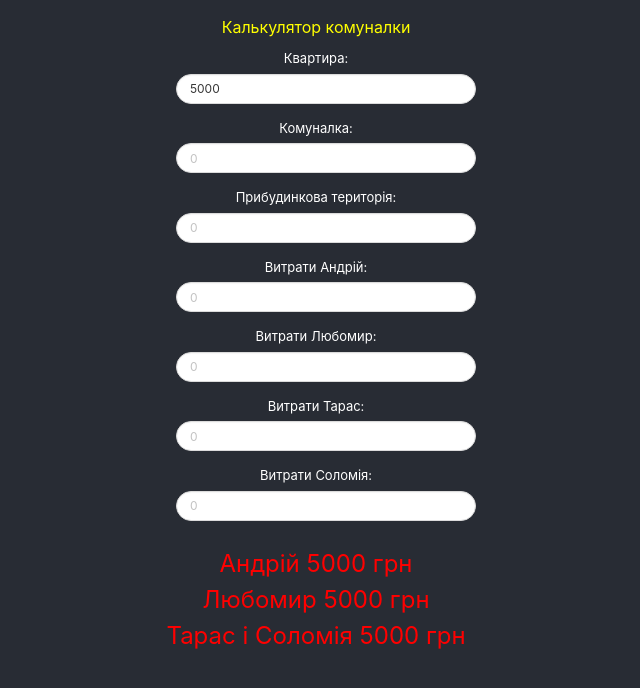
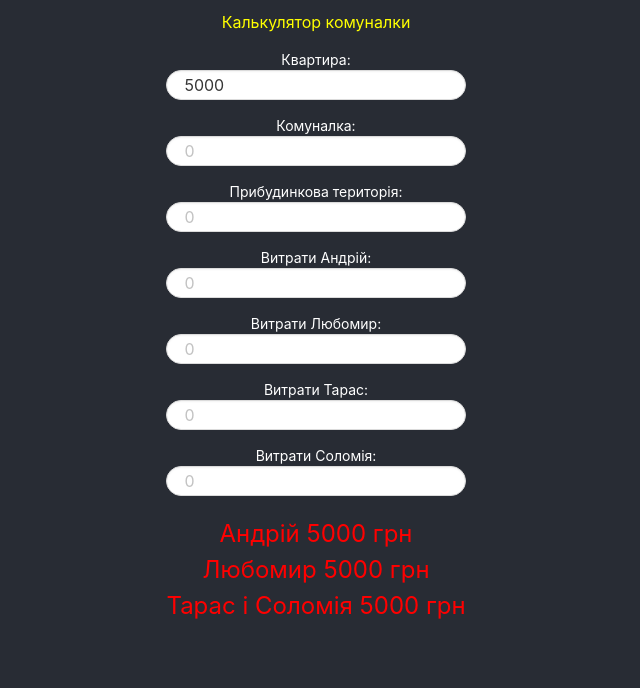
Before and after one commit to andrijdudar/calc-utility-bill, a React (Create React App) app: page / in a window 1280 px wide. Shown: the top 688 px of the page, without its empty margins (324-964 px from the left). Built offline with nearby package versions, Linux system fonts and the light colour scheme.

Commit message:
Solution

```diff
--- a/src/App.css
+++ b/src/App.css
@@ -4,11 +4,13 @@
   box-sizing: border-box;
 }
 
-input {
-  width: 100%;
+.input {
+  /* width: 100%; */
   /* padding: 10px; */
-  margin: 5px 10px ;
+  /* margin: 5px 10px ; */
   font-size: 16px;
+  height: 30px;
+  /* line-height: 50px; */
 }
 
 .App {
@@ -43,11 +45,11 @@ input {
 
 
 label {
-  margin-top: 10px;
+  margin-top: 15px;
 }
 
 .container {
-  padding: 15px;
+  padding: 10px;
 }
 
 .inputs {
@@ -55,7 +57,7 @@ label {
 }
 
 label {
-  font-size: small;
+  font-size: 14px;
 }
 
 h1 {
@@ -67,7 +69,3 @@ h1 {
   color: red;
   font-size: 1.5rem;
 }
-
-.input {
-  font-size: 16px;
-}
--- a/src/App.jsx
+++ b/src/App.jsx
@@ -62,7 +62,7 @@ function App() {
             <label className='is-flex is-flex is-flex-direction-column'>
               <h2>Квартира:</h2>
               <input
-                class="input is-rounded is-small"
+                class="input is-rounded "
                 type="tel"
                 placeholder={rent}
                 value={rent}
@@ -72,7 +72,7 @@ function App() {
             <label className='is-flex is-flex is-flex-direction-column'>
               <h2>Комуналка:</h2>
               <input
-                class="input is-rounded is-small"
+                class="input is-rounded"
                 type="tel"
                 placeholder={utility}
                 onChange={(e) => handleUtility(e)}
@@ -81,7 +81,7 @@ function App() {
             <label className='is-flex is-flex is-flex-direction-column'>
               <h2>Прибудинкова територія:</h2>
               <input
-                class="input is-rounded is-small"
+                class="input is-rounded "
                 type="tel"
                 placeholder={homeTerritory}
                 onChange={(e) => handleHomeTerritory(e)}
@@ -90,7 +90,7 @@ function App() {
             <label className='is-flex is-flex is-flex-direction-column'>
               <h2>Витрати Андрій:</h2>
               <input
-                class="input is-rounded is-small"
+                class="input is-rounded "
                 type="tel"
                 placeholder={expensesAndrii}
                 onChange={(e) => handleExpensesAndrii(e)}
@@ -99,7 +99,7 @@ function App() {
             <label className='is-flex is-flex is-flex-direction-column'>
               <h2>Витрати Любомир:</h2>
               <input
-                class="input is-rounded is-small"
+                class="input is-rounded "
                 type="tel"
                 placeholder={expensesLubomir}
                 onChange={(e) => handleExpensesLubomir(e)}
@@ -108,7 +108,7 @@ function App() {
             <label className='is-flex is-flex is-flex-direction-column'>
               <h2>Витрати Тарас:</h2>
               <input
-                class="input is-rounded is-small"
+                class="input is-rounded "
                 type="tel"
                 placeholder={expensesTaras}
                 onChange={(e) => handleExpensesTaras(e)}
@@ -117,7 +117,7 @@ function App() {
             <label className='is-flex is-flex is-flex-direction-column'>
               <h2>Витрати Соломія:</h2>
               <input
-                class="input is-rounded is-small"
+                class="input is-rounded "
                 type="tel"
                 placeholder={expensesSolomia}
                 onChange={(e) => handleExpensesSolomia(e)}
```
